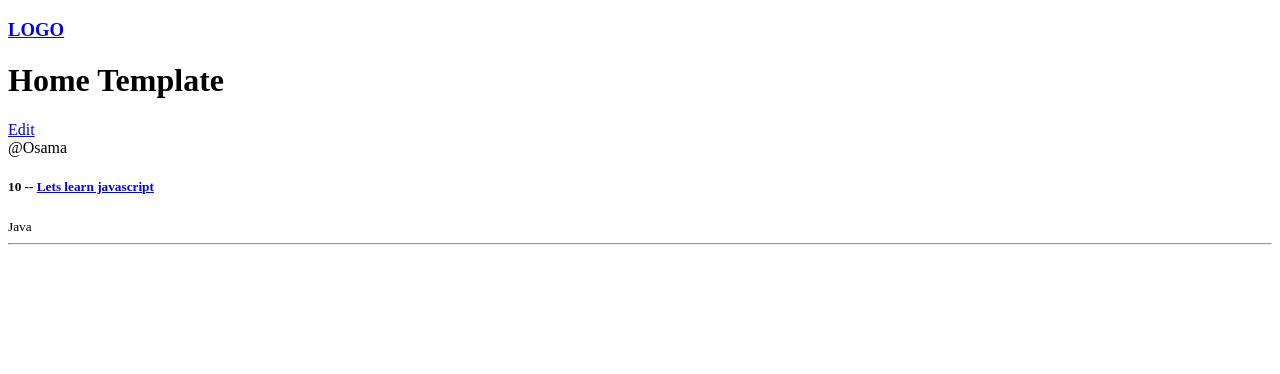
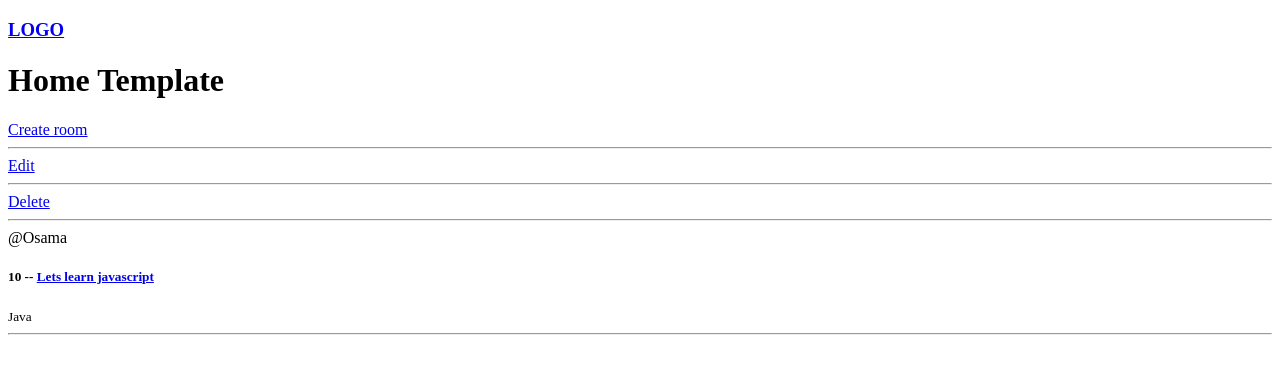
Before and after one commit to osamabinazam/StudyBud, a Django app: page / in a window 1280 px wide. Shown: the top 374 px of the page. Run offline with Django 4.2, Linux system fonts and the light colour scheme; data comes from the database, SQL or seed files in the repository; both versions use the stored data as it was after the commit.

Commit message:
add delete room functionality

```diff
--- a/base/templates/base/home.html
+++ b/base/templates/base/home.html
@@ -1,5 +1,3 @@
-
-
 
 {% extends 'main.html' %}
 
@@ -8,18 +6,19 @@
         Home Template
     </h1>
 
-    <!-- <div>
+
         <a href="{% url 'create-room' %}">Create room</a> <br><hr>
-
+        <!-- <div>
         {% comment %} Bootstrap form {% endcomment %}
         <div>
-            <a href="{% url 'submit-form' %}">Create Bootstrap Form</a>
+            <a href="">Create Bootstrap Form</a>
         </div> <br><hr> -->
-
         {% comment %} Rendering rooms {% endcomment %}
         <div>
             {% for room in rooms %}
-            <a href="{% url 'update-room' room.id %}">Edit</a>
+            <a href="{% url 'update-room' room.id %}">Edit</a> <br><hr>
+            <a href="{% url 'delete-room' room.id %}">Delete</a>
+            <br><hr>
             <div>
                 <span>@{{room.host.username}}</span>
                 <h5>{{room.id}} -- <a href="/room/{{room.id}}">{{room.name}} </a> </h5>
--- a/base/urls.py
+++ b/base/urls.py
@@ -8,7 +8,7 @@ urlpatterns = [
    path("room/<str:pk>",views.room, name="room"),
    path("create-room/", views.createRoom, name="create-room"),
    path('update-room/<str:pk>/', views.updateRoom, name="update-room"),
-
+   path("delete-room/<str:pk>", views.deleteRoom, name="delete-room"),
 ]
 
 # path('submit-form/',views.submit_boot , name='submit-form'),
--- a/base/views.py
+++ b/base/views.py
@@ -62,6 +62,15 @@ def updateRoom(request, pk):
     return render(request, 'base/room_form.html', context)
 
 
+#Delete Room
+def deleteRoom(request, pk):
+    room = Room.objects.get(id=pk)
+    print("Room is : " , room)
+    if request.method == 'POST':
+        room.delete()
+        return redirect('home')
+    return render(request, 'base/delete.html', {'object':room})
+
 # Bootstrap form submission
 # def submit_boot(request):
 
```
Also changed, not shown: base/templates/base/delete.html (added, +11 -0 lines), db.sqlite3.
